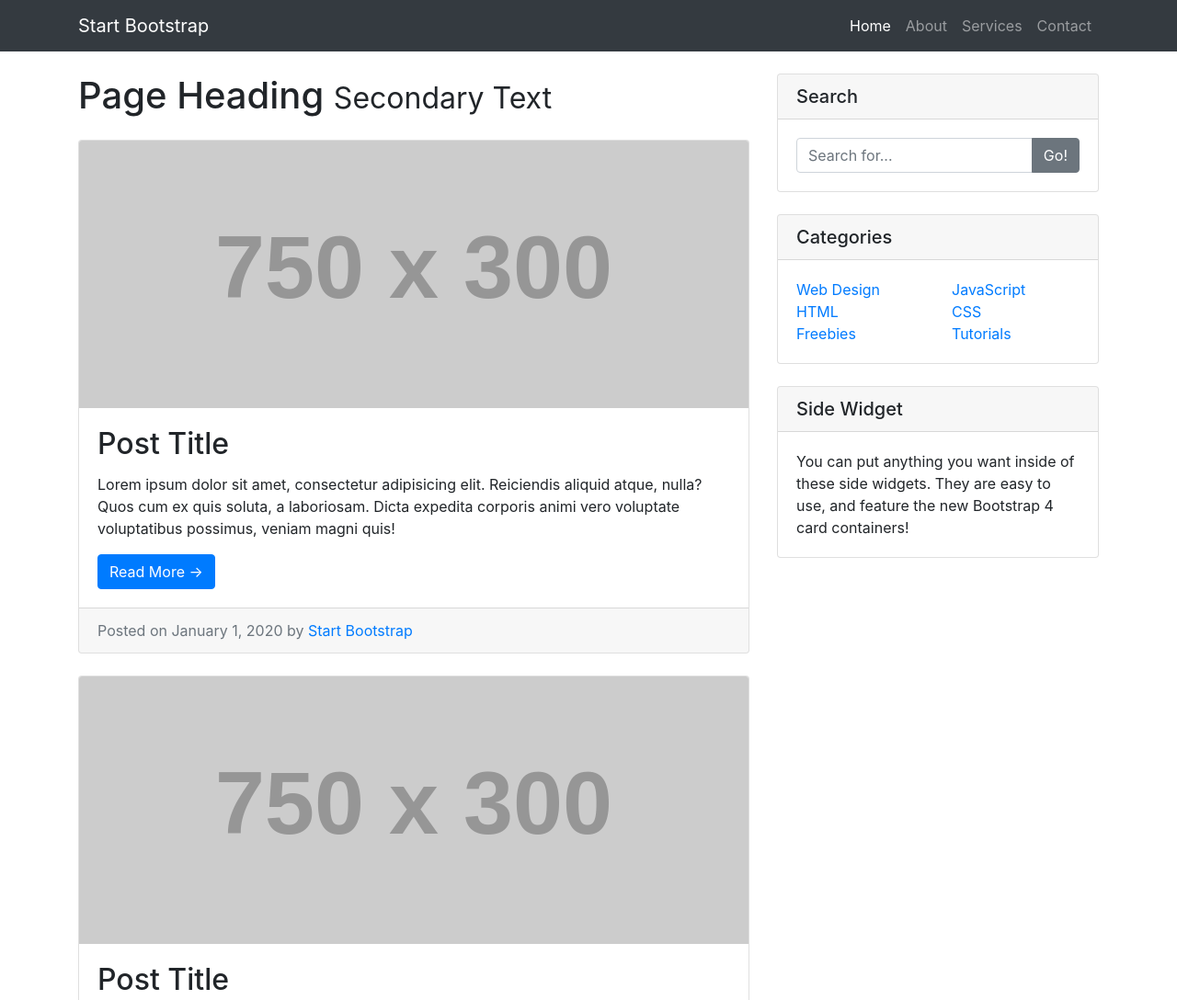
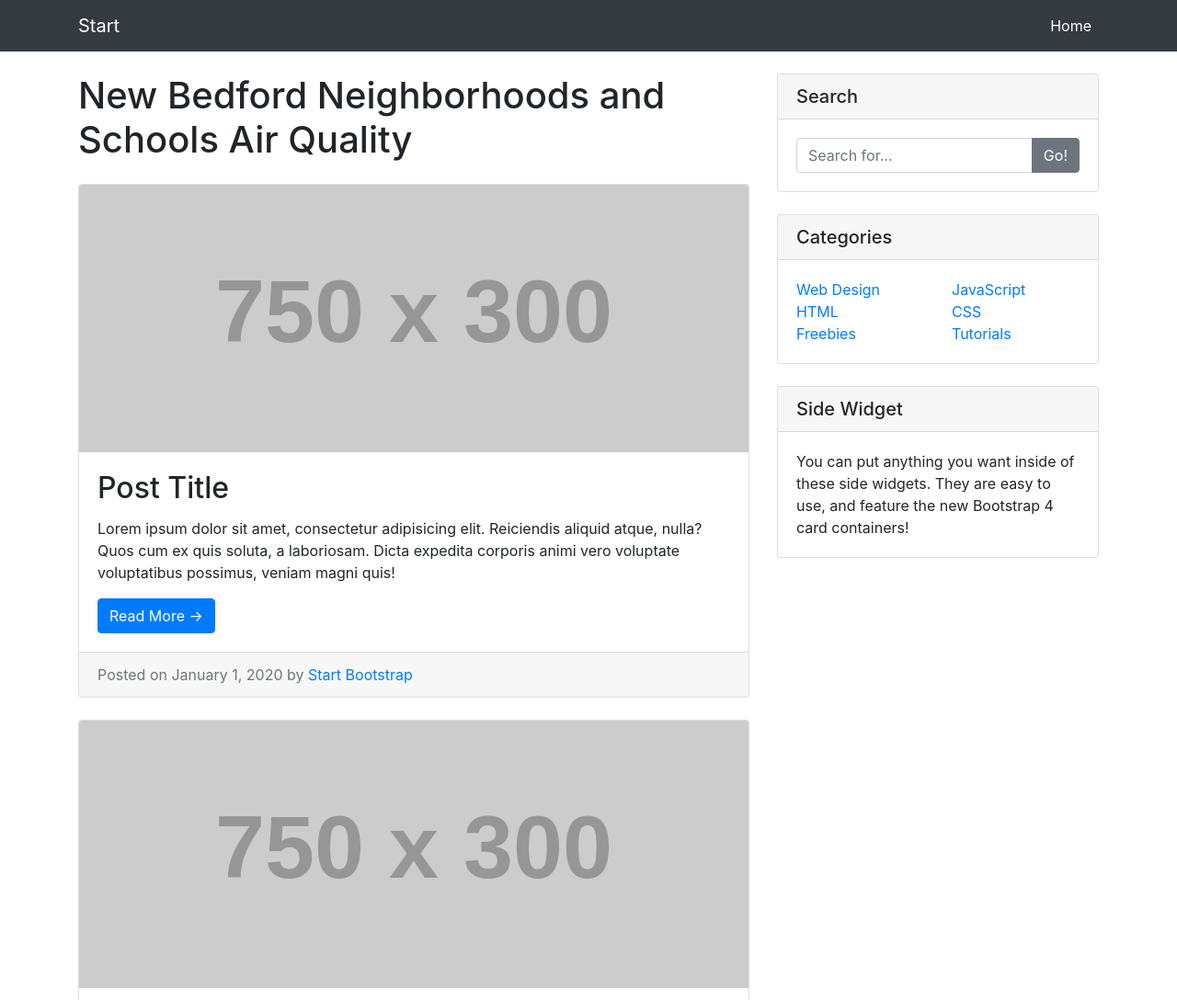
Before and after one commit to ShFFnqhCJ/nbaq, a website: page index.html in a window 1280 px wide. Shown: the top 1088 px of the page at 92% size. Drawn offline with Linux system fonts and the light colour scheme; placeholder pictures from the web are drawn by us.

Commit message:
Update index.html

```diff
--- a/index.html
+++ b/index.html
@@ -8,7 +8,7 @@
   <meta name="description" content="">
   <meta name="author" content="">
 
-  <title>Blog Home - Start Bootstrap Template</title>
+  <title>New Bedford Neighborhoods and Schools Air Quality</title>
 
   <!-- Bootstrap core CSS -->
   <link href="vendor/bootstrap/css/bootstrap.min.css" rel="stylesheet">
@@ -23,7 +23,7 @@
   <!-- Navigation -->
   <nav class="navbar navbar-expand-lg navbar-dark bg-dark fixed-top">
     <div class="container">
-      <a class="navbar-brand" href="#">Start Bootstrap</a>
+      <a class="navbar-brand" href="#">Start</a>
       <button class="navbar-toggler" type="button" data-toggle="collapse" data-target="#navbarResponsive" aria-controls="navbarResponsive" aria-expanded="false" aria-label="Toggle navigation">
         <span class="navbar-toggler-icon"></span>
       </button>
@@ -34,14 +34,14 @@
               <span class="sr-only">(current)</span>
             </a>
           </li>
-          <li class="nav-item">
+          <!-- <li class="nav-item">
             <a class="nav-link" href="#">About</a>
           </li>
           <li class="nav-item">
             <a class="nav-link" href="#">Services</a>
           </li>
           <li class="nav-item">
-            <a class="nav-link" href="#">Contact</a>
+            <a class="nav-link" href="#">Contact</a> -->
           </li>
         </ul>
       </div>
@@ -56,8 +56,8 @@
       <!-- Blog Entries Column -->
       <div class="col-md-8">
 
-        <h1 class="my-4">Page Heading
-          <small>Secondary Text</small>
+        <h1 class="my-4">New Bedford Neighborhoods and Schools Air Quality
+          <small> </small>
         </h1>
 
         <!-- Blog Post -->
@@ -184,7 +184,7 @@
   <!-- Footer -->
   <footer class="py-5 bg-dark">
     <div class="container">
-      <p class="m-0 text-center text-white">Copyright &copy; Your Website 2020</p>
+      <p class="m-0 text-center text-white">Copyright 2024&copy; </p>
     </div>
     <!-- /.container -->
   </footer>
```
